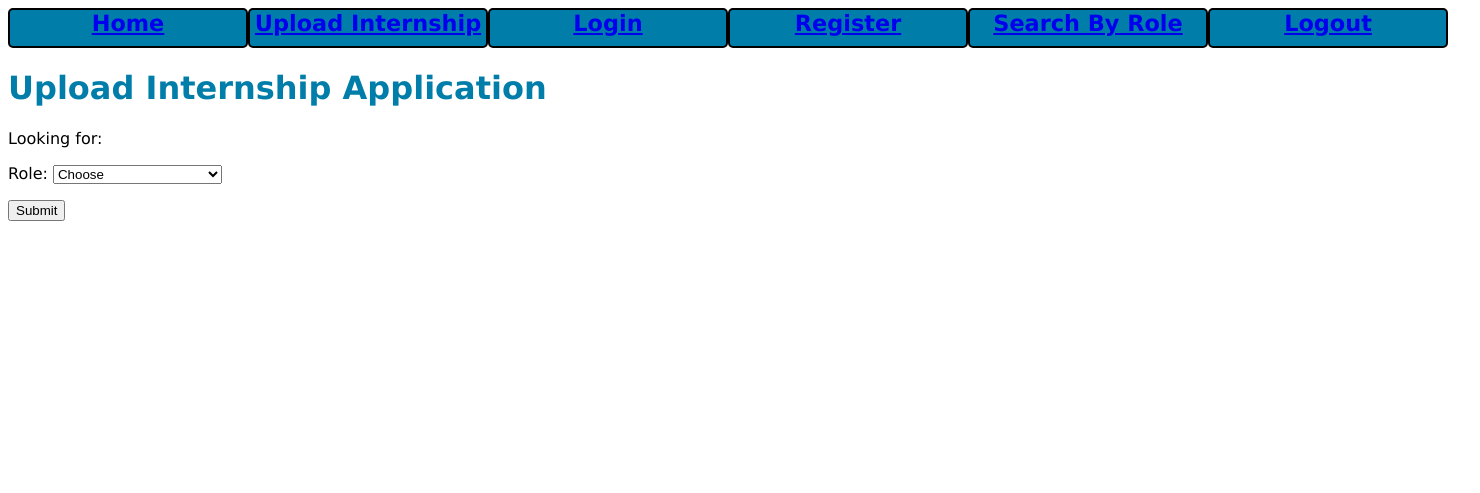
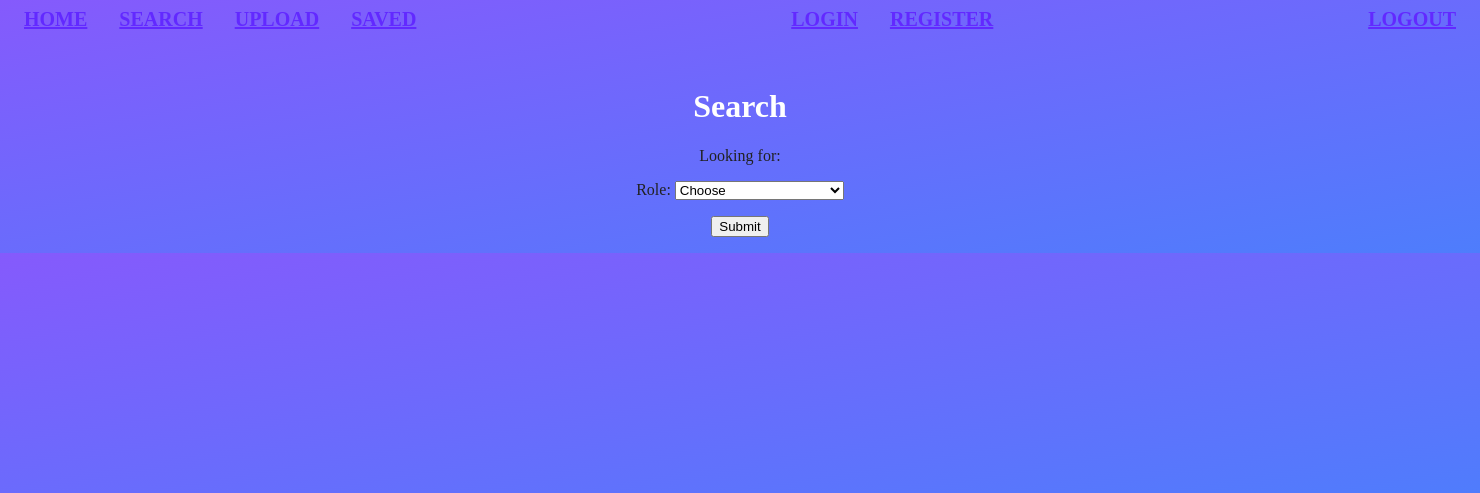
Before and after one commit to abichen/techships, a Flask app: page /search in a window 1480 px wide. Shown: the top 493 px of the page. Run offline with Flask 2, Linux system fonts and the light colour scheme.

Commit message:
updated UI

```diff
--- a/alpha/static/style.css
+++ b/alpha/static/style.css
@@ -2,30 +2,84 @@
 */
 
 HTML {
-    --color-header: #007ea9;  /* color for H1-H6 and others. was deepskyblue but poor contrast. */
+    --color-background: #DAC7FD;
+    --color-header: #FFFFFF;  /* color for H1-H6 and others. was deepskyblue but poor contrast. */
+    --color-subheader: #B288C0;
+    --color-text: #212121;
+    --color-table-text: #4f4f4f;
     --color-hilite: #b50000;  /* was red, but this avoids WAVE contrast errors */
     --color-focus: #56B929;
-    --font-family: Verdana;
+    --font-family: Product Sans;
     font-family: var(--font-family)
+}
+
+body{
+    /* background-color: var(--color-background); */
+    background-image: linear-gradient(to bottom right, #855AFC, #4E7DFC);
+}
+
+a:link{
+    color: #6229ff;
+}
+
+/* Form styling */
+
+input[type="text"], button[type="submit"], input[type="checkbox"]
+{
+    font-family: var(--font-family);
+    color: var(--color-text);
+}
+
+/* For centering elements */
+
+.center{
+    margin-left: auto;
+    margin-right: auto;
+}
+
+/* For table styling */
+
+tr {
+    border-color: #b5b5b5;
+    border-width: 10px;
+  }
+
+table {
+    border-spacing: 5px;
+    border-collapse: collapse;
+    background-color: #FFFFFF;
+    border-radius: 25px;
+    width: 800px;
+    margin: 50px;
+    color: var(--color-table-text);
+  }
+
+  tr:hover {background-color: #f4f0ff;}
+
+th, td {
+    padding: 10px;
+    text-align: left;
+  }
+
+th{
+    color: var(--color-text);
 }
 
 /* For flashed messages; make them stand out using red and italics */
 
 #messages {
-    color: var(--color-hilite);
+    color: #FFFFFF;
     font-style: italic;
 }
-
 
 h1 {
     font-size: 200%;
     color: var(--color-header);
 }
 
-h2, h3 {
-    color: var(--color-header);
+h2, p {
+    color: var(--color-text);
 }
-
 
 /* for a simple navbar. Talk to Scott if you want drop-downs. */
 nav > ul {
@@ -40,30 +94,20 @@ nav ul {
 }
 
 nav > ul > li {
-    flex: 0 0 auto;
-    width: 15em;
+    flex: 10 10 auto;
+    width: 10em;
 }
 
-nav button, nav a {
-    display: block;
-    box-sizing: border-box; /* easier to make button and A the same size */
+nav a {
+    text-align: center;
     width: 100%;
     height: 40px;
-    padding: 0px;
+    padding: 14px 16px;
     padding-bottom: 5px;
-    background-color: var(--color-header); /* was #3498db */
-    border: 2px solid black;
     border-radius: 5px;
-    cursor: pointer;
-    /* Firefox uses font -apple-system unless I repeat the font spec here. */
     font-family: var(--font-family);
     font-weight: bold;
-    font-size: 1.4rem;
-}
-
-/* Only the top-level buttons are centered; lower ones are left-aligned. */
-nav > ul > li > button , nav > ul > li > a {
-    text-align: center;
+    font-size: 20px;
 }
 
 /* because of the margin trick, this can only be used for the last element */
@@ -73,5 +117,5 @@ nav li.right {
 }
 
 nav button:hover, button:focus, nav a:hover, nav a:focus {
-    background-color: var(--color-focus);
+    color: var(--color-subheader);
 }
--- a/alpha/templates/base.html
+++ b/alpha/templates/base.html
@@ -9,7 +9,29 @@
   {% block head_stuff %} {% endblock %}
 </head>
 
+<style>
+  h1 {text-align: center;}
+  h2 {text-align: center;}
+  p {text-align: center;}
+  div {text-align: center;}
+</style>
+
+
 <body>
+
+  {% block nav %}
+  <nav>
+    <ul>
+      <li><a href="{{url_for('index')}}">HOME</a></li>
+      <li><a href="{{url_for('search')}}">SEARCH</a></li>
+      <li><a href="{{url_for('upload')}}">UPLOAD</a></li>
+      <li><a href="{{url_for('saved')}}">SAVED</li>
+      <li><a href="{{url_for('login')}}">LOGIN</a></li>
+      <li><a href="{{url_for('register')}}">REGISTER</li>
+      <li><a href="{{url_for('logout')}}">LOGOUT</a></li>
+    </ul>
+  </nav>
+  {% endblock %}
 
   {% with messages = get_flashed_messages() %}
   {% if messages %}
@@ -21,19 +43,6 @@
   {% endif %}
   {% endwith %}
 
-  {% block nav %}
-  <nav>
-    <ul>
-      <li><a href="{{url_for('index')}}">Home</a></li>
-      <li><a href="{{url_for('upload')}}">Upload Internship</a></li>
-      <li><a href="{{url_for('login')}}">Login</a></li>
-      <li><a href="{{url_for('register')}}">Register</a></li>
-      <li><a href="{{url_for('search')}}">Search By Role</a></li>
-      <li><a href="{{url_for('logout')}}"> Logout</a></li>
-    </ul>
-  </nav>
-  {% endblock %}
-
   {% block main_content %}
   <h1>Welcome!</h1>
   {% endblock %}
--- a/alpha/templates/login.html
+++ b/alpha/templates/login.html
@@ -1,6 +1,7 @@
 {% extends "base.html" %}
 
 {% block main_content %}
+<h1>Login</h1>
 
 <form action="" method="post">
     <!-- <div class="imgcontainer">
@@ -10,11 +11,12 @@
     <div class="container">
         <label for="username"><b>Username</b></label>
         <input type="text" placeholder="Enter Username" name="username" required>
-
+        <br>
         <label for="password"><b>Password</b></label>
         <input type="password" placeholder="Enter Password" name="password" required>
-
+        <br>
         <button type="submit">Login</button>
+        <br>
         <label>
             <input type="checkbox" checked="checked" name="remember"> Remember me
         </label>
--- a/alpha/templates/main.html
+++ b/alpha/templates/main.html
@@ -2,13 +2,13 @@
 
 {% block main_content %}
 
-<h1>Techships.io</h1>
+<h1>techships.io</h1>
 
 <h2>For students, by students.</h2>
 
 <p>Use this database to share and keep track of any tech-related internships!</p>
 
-<table id = "job-list">
+<table id = "job-list" class="center">
     <thead>
         <tr>
             <th>Company</th>
--- a/alpha/templates/search.html
+++ b/alpha/templates/search.html
@@ -2,7 +2,7 @@
 
 {% block main_content %}
 
-<h1>Upload Internship Application</h1>
+<h1>Search</h1>
 
 <form method="post" action="">
 
```
Also changed, not shown: alpha/templates/register.html (+7 -11 lines), alpha/templates/searchResults.html (+5 -7 lines), alpha/templates/saved.html (added).
